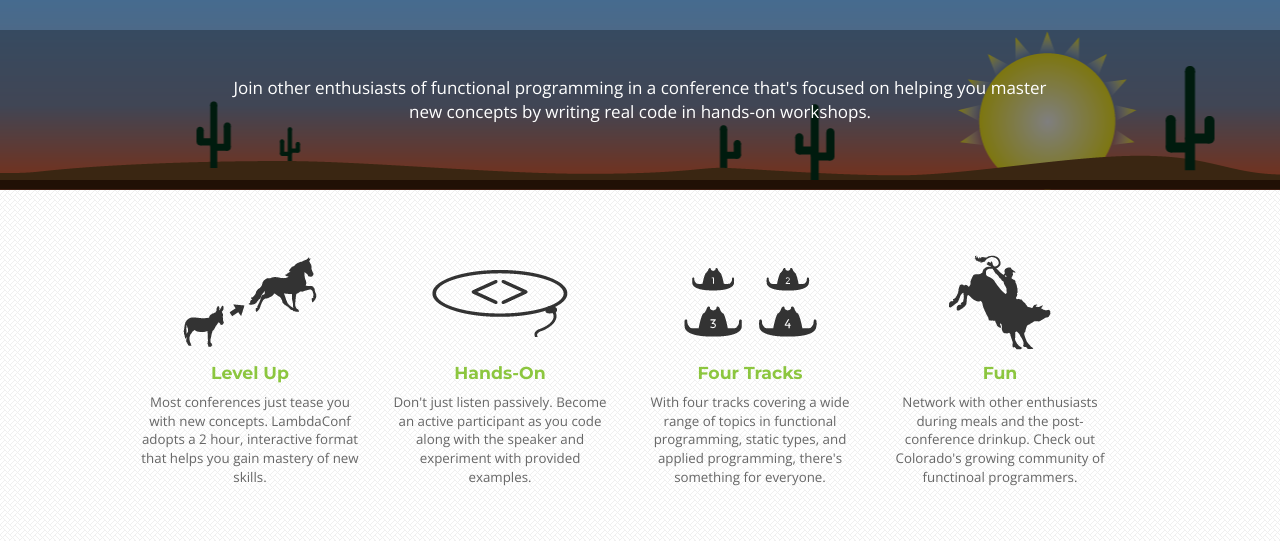
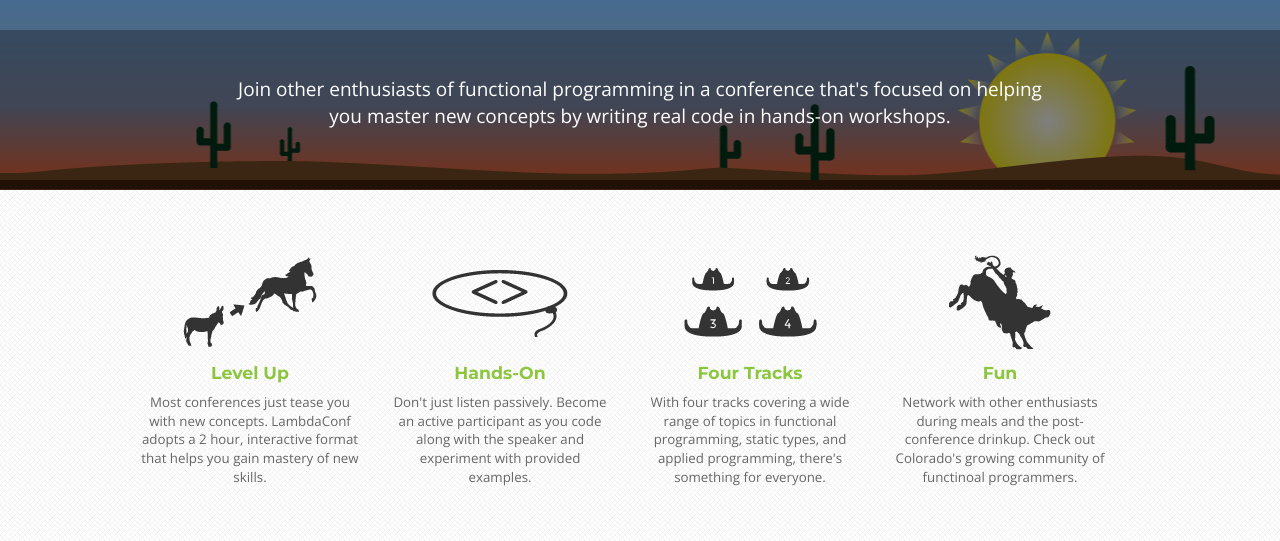
Before and after one commit to degoes-consulting/degoes-consulting.github.io, a plain HTML site: page lambdaconf/index.html in a window 1280 px wide. Shown: the part 260-801 px from the top of the page. Drawn offline with nearby package versions, Linux system fonts and the light colour scheme.

Commit message:
bump up font size

```diff
--- a/lambdaconf/css/custom.css
+++ b/lambdaconf/css/custom.css
@@ -144,7 +144,7 @@ header h1 {
     padding-top: 46px;
     text-align: center;
     color: #fff;
-    font-size: 17px;
+    font-size: 19px;
 }
 
 .repeat-darkgray {
--- a/spring-into-scala/css/custom.css
+++ b/spring-into-scala/css/custom.css
@@ -144,6 +144,7 @@ header h1 {
     padding-top: 46px;
     text-align: center;
     color: #fff;
+    font-size: 19px;
 }
 
 .repeat-darkgray {
```
